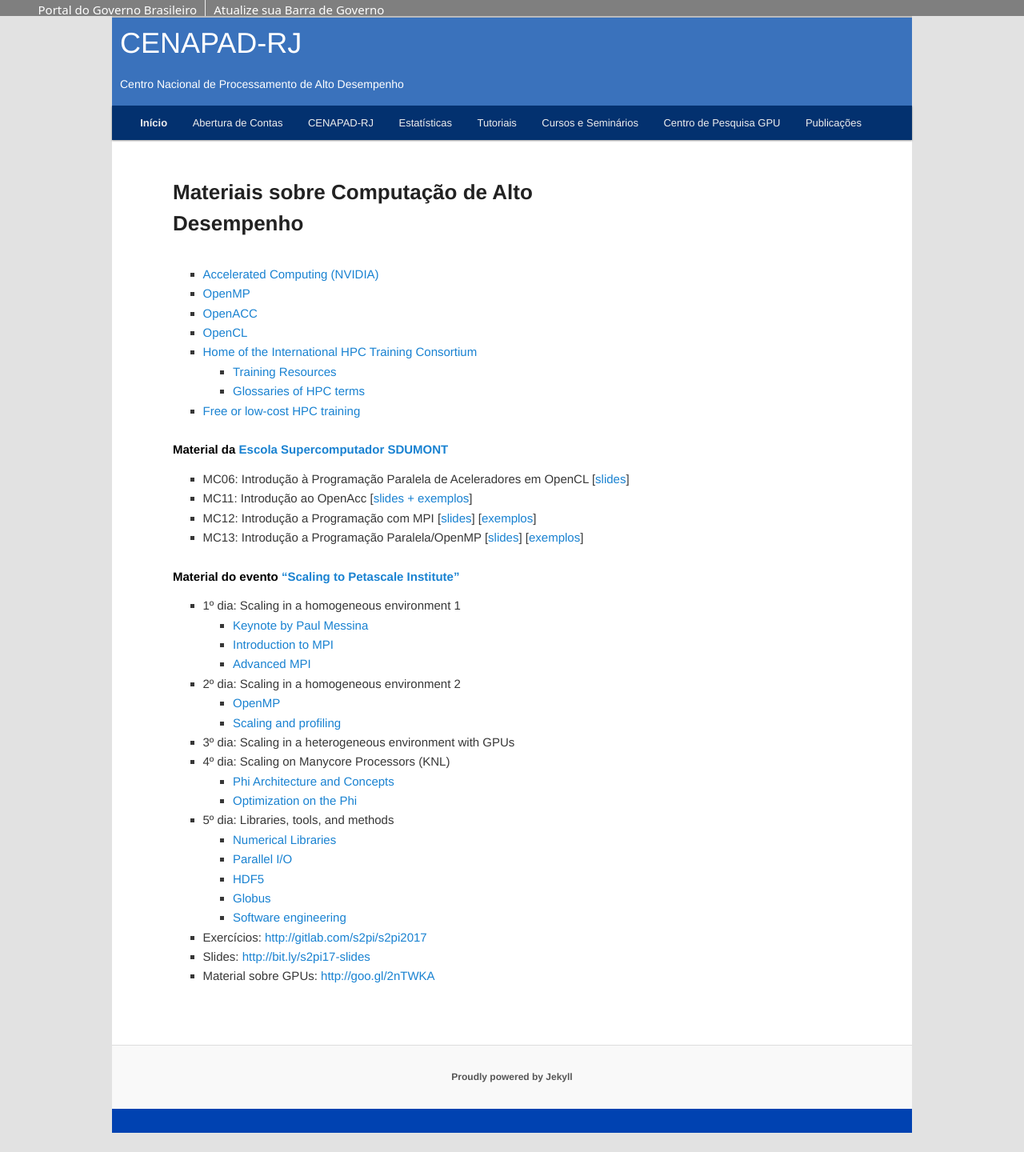
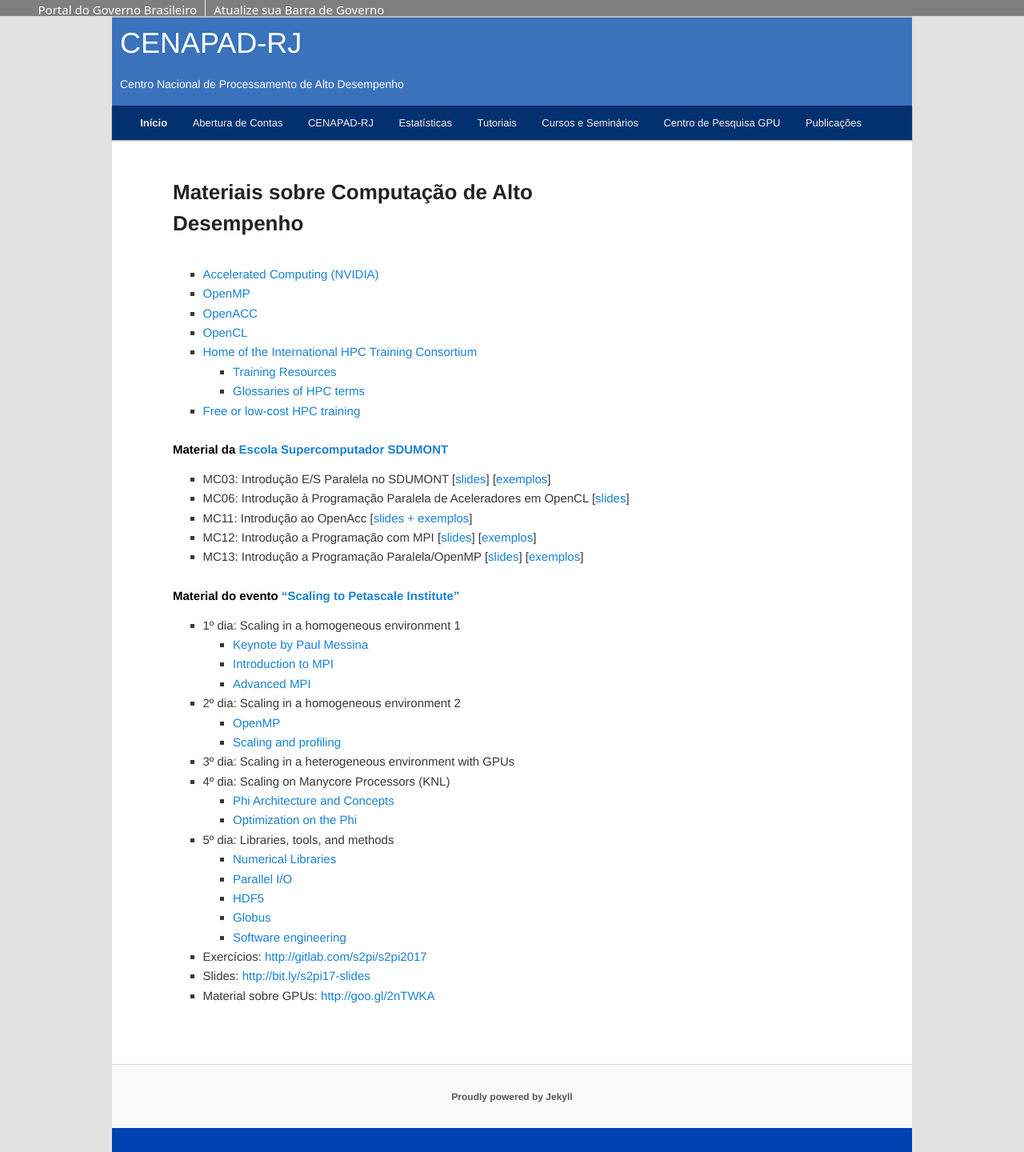
Before and after one commit to gmgall/site-cenapad, a Jekyll site: the page built from tutoriais/materiais-hpc/index.markdown, in a window 1280 px wide. Shown: the whole page at 80% size. Built offline with Jekyll 4.4.1, drawn with Linux system fonts in a browser that asks for light colours; Markdown is read by kramdown in place of the engine named in the settings; before the commit the page ends 1416 px from its top, so only the background shows below that.

Commit message:
Adiciona material do minicurso "Introdução à E/S paralela do SDUMONT"

```diff
--- a/_posts/2017-06-12-escola-supercomputador-sdumont.markdown
+++ b/_posts/2017-06-12-escola-supercomputador-sdumont.markdown
@@ -14,6 +14,7 @@ A escola tem como objetivo prover mini-cursos sobre modelos de programação e f
 
 Os slides e exemplos dos cursos estão disponíveis para download. Seguem links:
 
+* MC03: Introdução E/S Paralela no SDUMONT [[slides](/tutoriais/materiais-hpc/semana-sdumont/ES_paralela/slides.tar.gz)] [[exemplos](/tutoriais/materiais-hpc/semana-sdumont/ES_paralela/mc03.tar)]
 * MC06: Introdução à Programação Paralela de Aceleradores em OpenCL [[slides](/tutoriais/materiais-hpc/semana-sdumont/opencl.pdf)]
 * MC11: Introdução ao OpenAcc [[slides + exemplos](/tutoriais/materiais-hpc/semana-sdumont/MP11-OpenACC-2017.tar.gz)]
 * MC12: Introdução a Programação com MPI [[slides](/tutoriais/materiais-hpc/semana-sdumont/MPI/MPI.pdf)] [[exemplos](/tutoriais/materiais-hpc/semana-sdumont/MPI/cursoMPI (1).tar)]
--- a/tutoriais/materiais-hpc/index.markdown
+++ b/tutoriais/materiais-hpc/index.markdown
@@ -18,6 +18,7 @@ title: Materiais sobre Computação de Alto Desempenho
 
 # Material da [Escola Supercomputador SDUMONT](/2017/06/12/escola-supercomputador-sdumont.html)
 
+* MC03: Introdução E/S Paralela no SDUMONT [[slides](semana-sdumont/ES_paralela/slides.tar.gz)] [[exemplos](semana-sdumont/ES_paralela/mc03.tar)]
 * MC06: Introdução à Programação Paralela de Aceleradores em OpenCL [[slides](semana-sdumont/opencl.pdf)]
 * MC11: Introdução ao OpenAcc [[slides + exemplos](semana-sdumont/MP11-OpenACC-2017.tar.gz)]
 * MC12: Introdução a Programação com MPI [[slides](semana-sdumont/MPI/MPI.pdf)] [[exemplos](semana-sdumont/MPI/cursoMPI (1).tar)]
```
